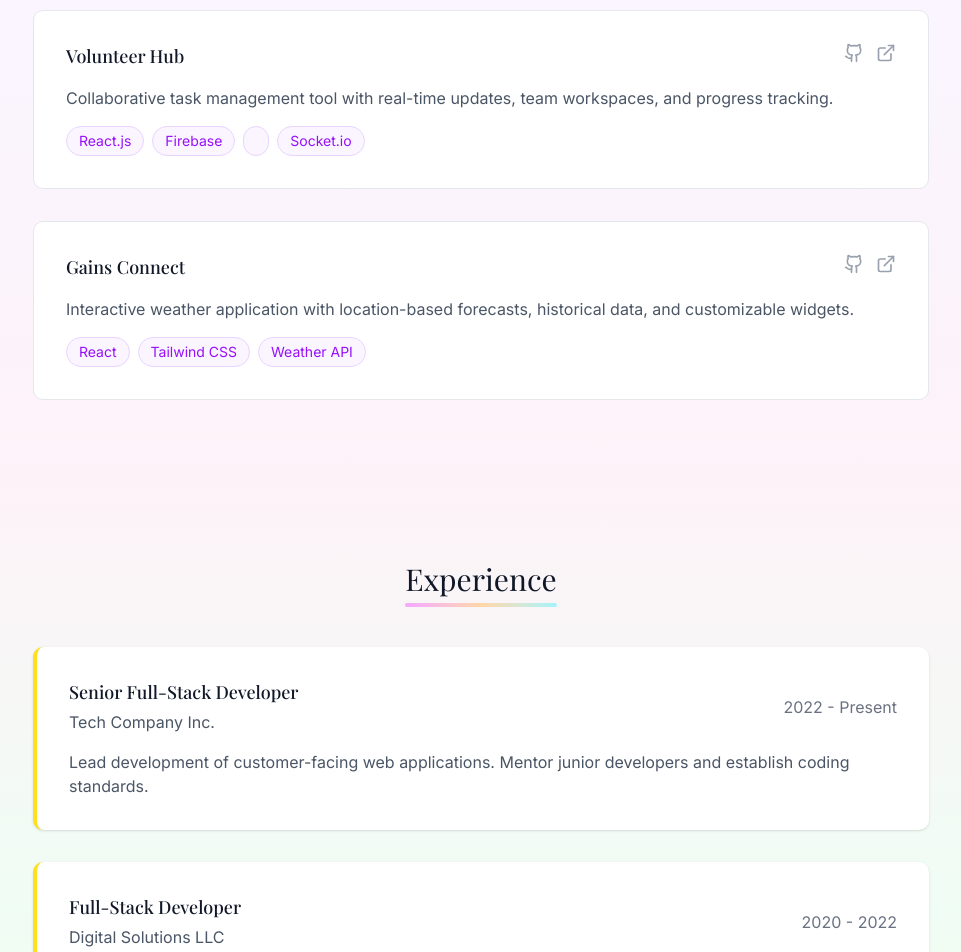
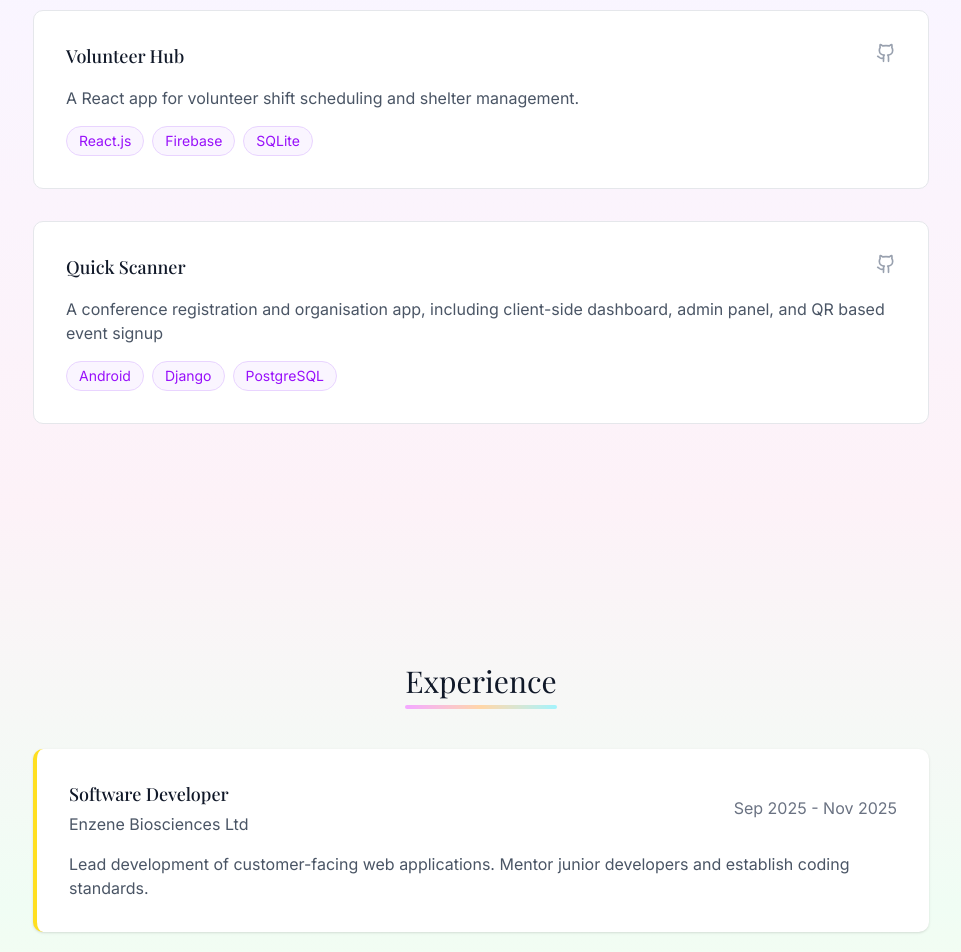
Before and after one commit to BoldAxis0/sids-website, a React (Vite) app: page / in a window 1280 px wide. Shown: the part 2840-3792 px from the top of the page, without its empty margins (159-1120 px from the left). Built offline with nearby package versions, Linux system fonts and the light colour scheme.

Commit message:
added some projects

```diff
--- a/src/components/Experience.tsx
+++ b/src/components/Experience.tsx
@@ -3,26 +3,20 @@ import React from "react";
 export function Experience() {
   const experiences = [
     {
-      role: "Senior Full-Stack Developer",
-      company: "Tech Company Inc.",
-      period: "2022 - Present",
+      role: "Software Developer",
+      company: "Enzene Biosciences Ltd",
+      period: "Sep 2025 - Nov 2025",
       description:
         "Lead development of customer-facing web applications. Mentor junior developers and establish coding standards.",
     },
     {
-      role: "Full-Stack Developer",
-      company: "Digital Solutions LLC",
-      period: "2020 - 2022",
+      role: "Product Owner",
+      company: "TennisLinked",
+      period: "Jan 2025 - Apr 2025",
       description:
         "Built and maintained multiple client projects. Collaborated with design teams to implement responsive interfaces.",
-    },
-    {
-      role: "Frontend Developer",
-      company: "Startup Ventures",
-      period: "2019 - 2020",
-      description:
-        "Developed user interfaces for web applications. Optimized performance and implemented modern design patterns.",
-    },
+    }
+
   ];
 
   return (
--- a/src/components/Projects.tsx
+++ b/src/components/Projects.tsx
@@ -13,17 +13,16 @@ export function Projects() {
     },
     {
       title: "Volunteer Hub",
-      description:
-        "Collaborative task management tool with real-time updates, team workspaces, and progress tracking.",
-      tech: ["React.js", "Firebase", "", "Socket.io"],
+      description: "A React app for volunteer shift scheduling and shelter management. ",
+      tech: ["React.js", "Firebase", "SQLite"],
       github: "https://github.com/boldaxis0/volunteer-hub",
       live: "https://example.com",
     },
     {
-      title: "Gains Connect",
+      title: "Quick Scanner",
       description:
-        "Interactive weather application with location-based forecasts, historical data, and customizable widgets.",
-      tech: ["React", "Tailwind CSS", "Weather API"],
+        "A conference registration and organisation app, including client-side dashboard, admin panel, and QR based event signup",
+      tech: ["Android", "Django", "PostgreSQL"],
       github: "https://github.com",
       live: "https://example.com",
     },
@@ -57,15 +56,7 @@ export function Projects() {
                   >
                     <Github className="w-5 h-5" />
                   </a>
-                  <a
-                    href={project.live}
-                    target="_blank"
-                    rel="noopener noreferrer"
-                    className="text-gray-400 hover:text-green-500 transition-colors"
-                    aria-label="Live Demo"
-                  >
-                    <ExternalLink className="w-5 h-5" />
-                  </a>
+
                 </div>
               </div>
               <p className="text-gray-600 mb-4">{project.description}</p>
```
